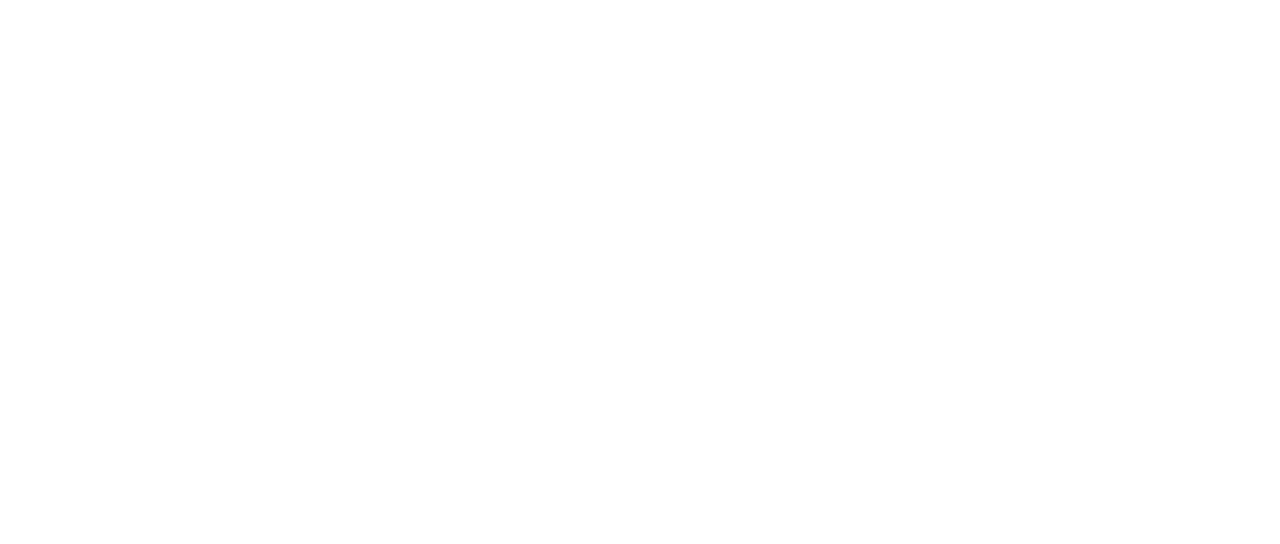
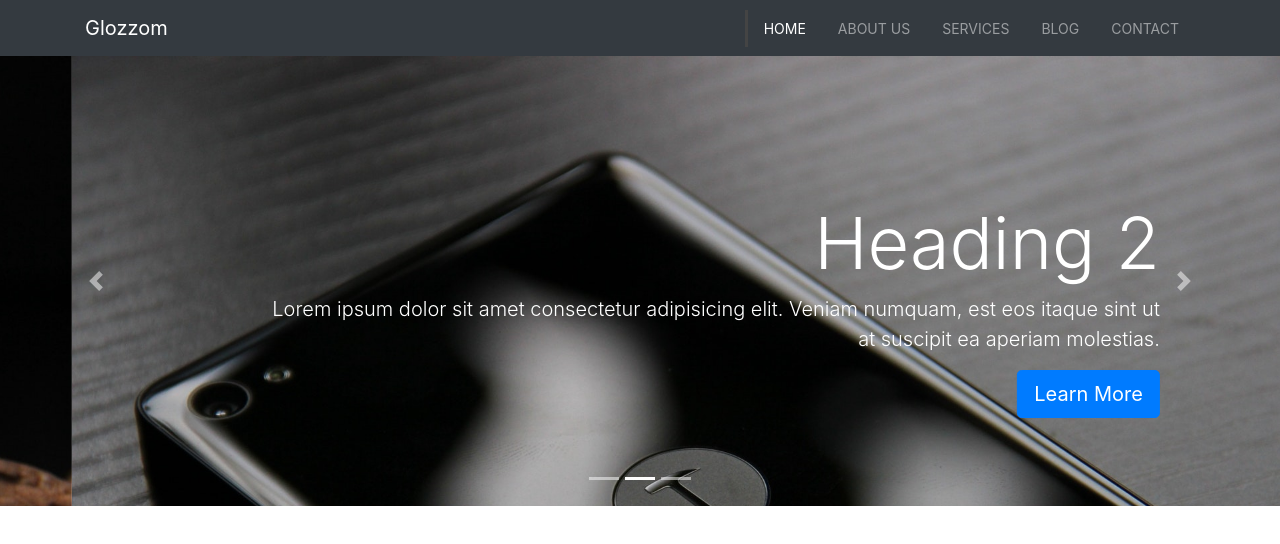
Before and after one commit to Candidemile/Bootstrap-4-Glozzom, a website: page index.html in a window 1280 px wide. Drawn offline with Linux system fonts and the light colour scheme.

Commit message:
feat: add navbar and carousel

```diff
--- a/index.html
+++ b/index.html
@@ -11,7 +11,86 @@
   <link rel="stylesheet" href="css/style.css">
 </head>
 
+<!-- NAVBAR -->
+<nav class="navbar navbar-expand-sm navbar-dark bg-dark">
+  <div class="container">
+    <a href="index.html" class="navbar-brand">Glozzom</a>
+    <button class="navbar-toggler" data-toggle="collapse" data-target="#navbarCollapse">
+      <span class="navbar-toggler-icon"></span>
+    </button>
+    <div class="collapse navbar-collapse" id="navbarCollapse">
+      <ul class="navbar-nav ml-auto">
+        <li class="nav-item active">
+          <a href="index.html" class="nav-link">Home</a>
+        </li>
+        <li class="nav-item">
+          <a href="about.html" class="nav-link">About Us</a>
+        </li>
+        <li class="nav-item">
+          <a href="services.html" class="nav-link">Services</a>
+        </li>
+        <li class="nav-item">
+          <a href="blog.html" class="nav-link">Blog</a>
+        </li>
+        <li class="nav-item">
+          <a href="contact.html" class="nav-link">Contact</a>
+        </li>
+      </ul>
+    </div>
+  </div>
+</nav>
 
+<!-- SHOWCASE SLIDER / CAROUSEL -->
+<section id="showcase">
+  <div id="myCarousel" class="carousel slide" data-ride="carousel">
+    <ol class="carousel-indicators">
+      <li data-target="#myCarousel" data-slide-to="0" class="active"></li>
+      <li data-target="#myCarousel" data-slide-to="1" class=""></li>
+      <li data-target="#myCarousel" data-slide-to="2" class=""></li>
+    </ol>
+    <div class="carousel-inner">
+      <div class="carousel-item carousel-image-1 active">
+        <div class="container">
+          <div class="carousel-caption d-none d-sm-block text-right mb-5">
+            <h1 class="display-3">Heading 1</h1>
+            <p class="lead">Lorem ipsum dolor sit amet consectetur adipisicing elit. Veniam numquam, est eos itaque sint
+              ut at suscipit ea aperiam molestias.</p>
+            <a href="#" class="btn btn-danger btn-lg">Sign Up Now</a>
+          </div>
+        </div>
+      </div>
+
+      <div class="carousel-item carousel-image-2">
+        <div class="container">
+          <div class="carousel-caption d-none d-sm-block text-right mb-5">
+            <h1 class="display-3">Heading 2</h1>
+            <p class="lead">Lorem ipsum dolor sit amet consectetur adipisicing elit. Veniam numquam, est eos itaque sint
+              ut at suscipit ea aperiam molestias.</p>
+            <a href="#" class="btn btn-primary btn-lg">Learn More</a>
+          </div>
+        </div>
+      </div>
+
+      <div class="carousel-item carousel-image-3">
+        <div class="container">
+          <div class="carousel-caption d-none d-sm-block text-right mb-5">
+            <h1 class="display-3">Heading 3</h1>
+            <p class="lead">Lorem ipsum dolor sit amet consectetur adipisicing elit. Veniam numquam, est eos itaque sint
+              ut at suscipit ea aperiam molestias.</p>
+            <a href="#" class="btn btn-success btn-lg">Learn More</a>
+          </div>
+        </div>
+      </div>
+    </div>
+
+    <a href="#myCarousel" class="carousel-control-prev" data-slide="prev">
+      <span class="carousel-control-prev-icon"></span>
+    </a>
+    <a href="#myCarousel" class="carousel-control-next" data-slide="next">
+      <span class="carousel-control-next-icon"></span>
+    </a>
+  </div>
+</section>
 
 
 
--- a/scss/style.scss
+++ b/scss/style.scss
@@ -0,0 +1,40 @@
+.navbar {
+  .nav-link {
+    font-size: 14px;
+    text-transform: uppercase;
+    padding-left: 1rem !important;
+    padding-right: 1rem !important;
+  }
+
+  .active {
+    border-left: #444 3px solid;
+  }
+}
+
+
+.carousel {
+  .carousel-item {
+    height: 450px;
+  }
+
+  .carousel-image-1 {
+    background: url('../img/image1.jpg');
+    background-size: cover;
+  }
+
+  .carousel-image-2 {
+    background: url('../img/image2.jpg');
+    background-size: cover;
+  }
+
+  .carousel-image-3 {
+    background: url('../img/image3.jpg');
+    background-size: cover;
+  }
+
+  .carousel-image-4 {
+    background: url('../img/image4.jpg');
+    background-size: cover;
+  }
+
+}
```
Also changed, not shown: css/style.css, 1 other file.
